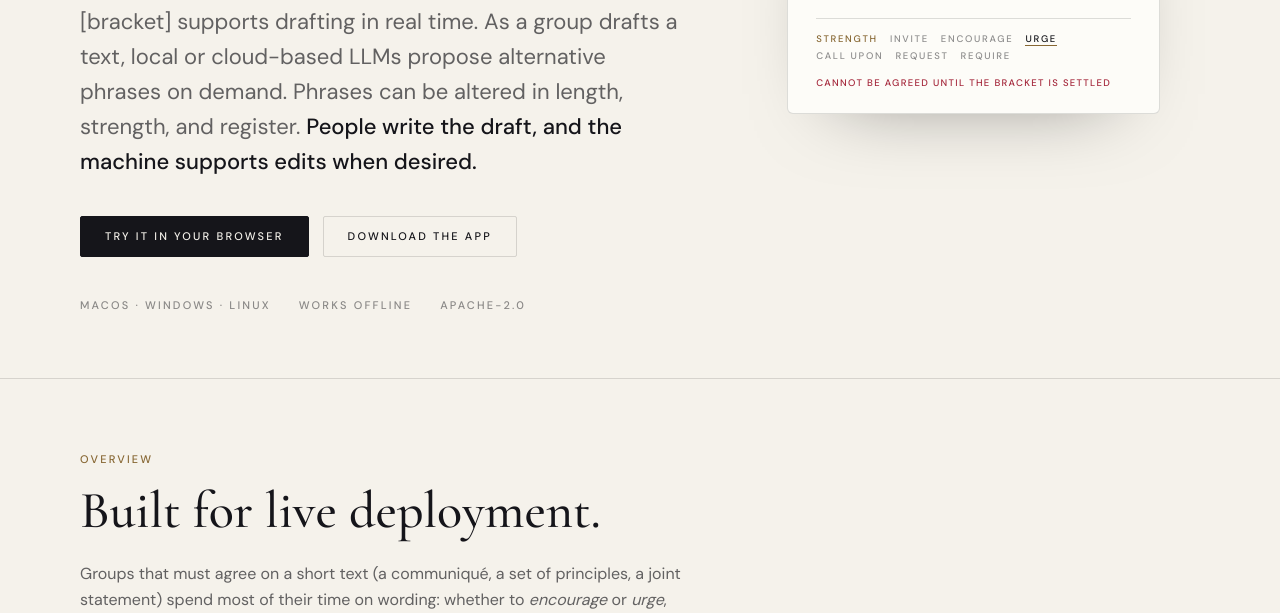
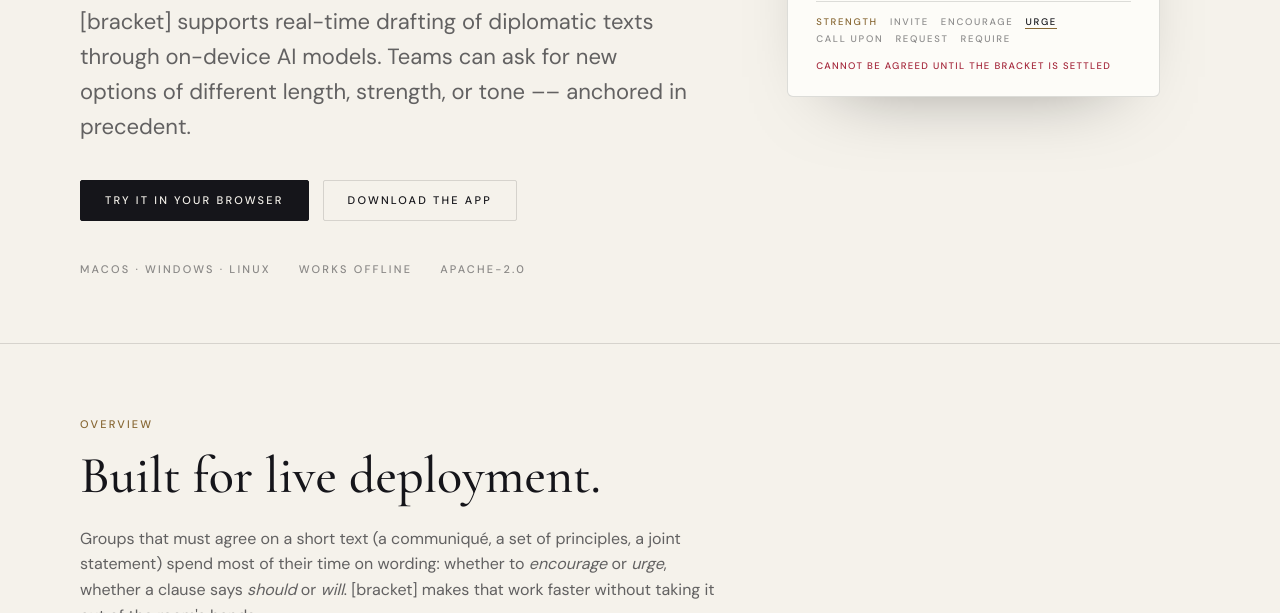
Before and after one commit to computational-statecraft/bracket, a plain HTML site: page site/index.html in a window 1280 px wide. Shown: the part 487-1100 px from the top of the page. Drawn offline with Linux system fonts and the light colour scheme.

Commit message:
Website: new lede
Co-Authored-By: Claude Opus 5.5 <noreply@anthropic.com>

```diff
--- a/site/index.html
+++ b/site/index.html
@@ -4,7 +4,7 @@
 <meta charset="utf-8">
 <meta name="viewport" content="width=device-width, initial-scale=1">
 <title>[bracket] · a drafting table for rooms that have to agree</title>
-<meta name="description" content="[bracket] supports drafting in real time: as a group drafts a text, local or cloud-based language models propose alternative phrases on demand. On-device and open source.">
+<meta name="description" content="[bracket] supports real-time drafting of diplomatic texts through on-device AI models. Teams can ask for new options of different length, strength, or tone, anchored in precedent.">
 <meta name="color-scheme" content="light dark">
 <link rel="stylesheet" href="style.css">
 <link rel="icon" href="assets/icon.svg" type="image/svg+xml">
@@ -37,9 +37,8 @@
     <div>
     <p class="eyebrow caps">On-device and open source</p>
     <h1>A drafting table for rooms that have to <span class="b">[agree]</span>.</h1>
-    <p class="lede">[bracket] supports drafting in real time. As a group drafts a text, local or cloud-based LLMs propose
-      alternative phrases on demand. Phrases can be altered in length, strength, and register.
-      <strong>People write the draft, and the machine supports edits when desired.</strong></p>
+    <p class="lede">[bracket] supports real-time drafting of diplomatic texts through on-device AI models.
+      Teams can ask for new options of different length, strength, or tone –– anchored in precedent.</p>
     <div class="actions">
       <a class="btn" href="#try">Try it in your browser</a>
       <a class="btn ghost" href="#download">Download the app</a>
```
